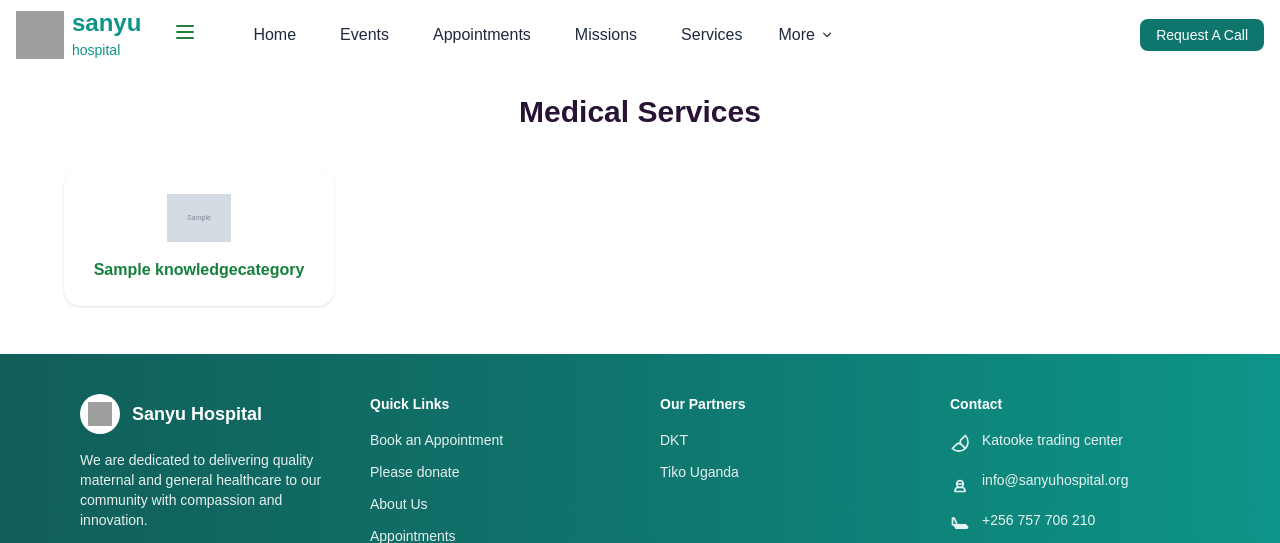
After one commit to LDouglasOT/sanyuv2, a Django app: page /special-knowledge-categories in a window 1280 px wide. The commit adds this page. Shown: the top 543 px of the page. Run offline with Django 5.2, Linux system fonts and the light colour scheme; data comes from the database, SQL or seed files in the repository; tables that the repository leaves empty hold one stand-in row (values such as "Sample post"); grey boxes marked "Sample" are stand-in pictures; some libraries are stand-ins or nearby versions; some web fonts are replaced; grey boxes are pictures that could not be loaded.

Commit message:
fix knowledge base

```diff
--- a/webapp/admin.py
+++ b/webapp/admin.py
@@ -18,13 +18,14 @@
 admin.site.register(Service)
 admin.site.register(Speciality)
 admin.site.register(Slide)
-
+admin.site.register(KnowledgeCategory)
 admin.site.register(Event)
 admin.site.register(Payments)
 admin.site.register(Departments)
 admin.site.register(Partner)
 admin.site.register(knowledgebase)
 @admin.register(Facility)
+
 
 class FacilityAdmin(admin.ModelAdmin):
     list_display = ('title',)
--- a/webapp/models.py
+++ b/webapp/models.py
@@ -340,6 +340,24 @@
         return self.name
 
 
+class KnowledgeCategory(models.Model):
+    title = models.CharField(max_length=255)
+    description = models.TextField(null=True, blank=True)
+    created_at = models.DateTimeField(auto_now_add=True)
+    image = models.ImageField(upload_to='icons/', null=True, blank=True)
+    icon = models.URLField(blank=True, null=True)
+
+    def __str__(self):
+        return self.name
+
+    def save(self, *args, **kwargs):
+        if self.image and not self.icon:
+            self.icon = upload_image_to_firebase(self.image)
+        super().save(*args, **kwargs)
+
+    def __str__(self):
+        return self.title
+
 class knowledgebase(models.Model):
     title = models.CharField(max_length=255)
     content = RichTextField(null=True, blank=True)
@@ -347,6 +365,9 @@
     image_url = models.URLField(blank=True, null=True)
     created_at = models.DateTimeField(auto_now_add=True)
     pageviews = models.PositiveIntegerField(default=0, help_text="Number of times this knowledge base article has been viewed")
+
+    category = models.ForeignKey(KnowledgeCategory, related_name='knowledge_articles', on_delete=models.CASCADE,null=True,blank=True)
+
     def increment_views(self):
         self.pageviews += 1
         self.save()
--- a/webapp/templates/base.html
+++ b/webapp/templates/base.html
@@ -156,7 +156,7 @@
           <a href="{% url 'contact' %}" class="btn btn-outline btn-sm">Contact</a>
            <a href="{% url 'get_donors' %}" class="btn btn-outline btn-sm">Our donors</a>
 
-          <a href="{% url 'knowledge_page' %}" class="btn btn-outline btn-sm">health challenges</a>
+          <a href="{% url 'special-knowledge-categories' %}" class="btn btn-outline btn-sm">health challenges</a>
 
         </div>
       </div>
@@ -183,7 +183,7 @@
     tabindex="0"
     class="dropdown-content card card-sm bg-base-100 z-10 w-64 shadow-md">
     <div class="card-body">
-       <li><a href="{% url 'knowledge_page' %}" class="hover:text-green-800 hover:font-bold {% if request.path == '/knowledge/' %}bg-green-700 text-white{% endif %} active:bg-green-600 px-3 py-2 rounded"> health challenges </a></li>
+       <li><a href="{% url 'special-knowledge-categories' %}" class="hover:text-green-800 hover:font-bold {% if request.path == '/knowledge/' %}bg-green-700 text-white{% endif %} active:bg-green-600 px-3 py-2 rounded"> health challenges </a></li>
     <li><a href="{% url 'about' %}" class="hover:text-green-800 hover:font-bold {% if request.path == '/about/' %}bg-green-700 text-white{% endif %} active:bg-green-600 px-3 py-2 rounded">About</a></li>
      <li><a href="{% url 'partners_page' %}" class="hover:text-green-800 hover:font-bold {% if request.path == '/partners/' %}bg-green-700 text-white{% endif %} active:bg-green-600 px-3 py-2 rounded">Partners</a></li>
      <li><a href="{% url 'contact' %}" class="hover:text-green-800 hover:font-bold {% if request.path == '/contact/' %}bg-green-700 text-white{% endif %} active:bg-green-600 px-3 py-2 rounded">Contact</a></li>
@@ -221,7 +221,7 @@
   <li><a href="{% url 'donate' %}" class="hover:text-green-800 hover:font-bold {% if request.path == '/donate/' %}bg-green-700 text-white{% endif %} active:bg-green-600 px-3 py-2 rounded">Missions</a></li>
  <li><a href="{% url 'services' %}" class="hover:text-green-800 hover:font-bold {% if request.path == '/services/' %}bg-green-700 text-white{% endif %} active:bg-green-600 px-3 py-2 rounded">Services</a></li>
   <li><a href="{% url 'partners_page' %}" class="hover:text-green-800 hover:font-bold {% if request.path == '/partners/' %}bg-green-700 text-white{% endif %} active:bg-green-600 px-3 py-2 rounded">Partners</a></li>
-  <li><a href="{% url 'knowledge_page' %}" class="hover:text-green-800 hover:font-bold {% if request.path == '/knowledge/' %}bg-green-700 text-white{% endif %} active:bg-green-600 px-3 py-2 rounded">Common health challenges in community</a></li>
+  <li><a href="{% url 'special-knowledge-categories' %}" class="hover:text-green-800 hover:font-bold {% if request.path == '/knowledge/' %}bg-green-700 text-white{% endif %} active:bg-green-600 px-3 py-2 rounded">Common health challenges in community</a></li>
   <li><a href="{% url 'about' %}" class="hover:text-green-800 hover:font-bold {% if request.path == '/about/' %}bg-green-700 text-white{% endif %} active:bg-green-600 px-3 py-2 rounded">About</a></li>
     <li><a href="{% url 'contact' %}" class="hover:text-green-800 hover:font-bold {% if request.path == '/contact/' %}bg-green-700 text-white{% endif %} active:bg-green-600 px-3 py-2 rounded">Contact</a></li>
     <li><a href="{% url 'get_donors' %}" class="hover:text-green-800 hover:font-bold {% if request.path == '/our-donors/' %}bg-green-700 text-white{% endif %} active:bg-green-600 px-3 py-2 rounded">Our donors</a></li>
--- /dev/null
+++ b/webapp/templates/special-services.html
@@ -0,0 +1,58 @@
+{% extends 'base.html' %}
+
+{% block content %}
+<br>
+<div class="max-w-6xl mx-auto">
+    <h1 class="text-3xl font-bold text-center mb-10">Medical Services</h1>
+
+    {% if services %}
+    <div class="grid grid-cols-2 sm:grid-cols-3 md:grid-cols-4 gap-6">
+        {% for service in services %}
+        <a href="{% url 'knowledge_page' service.id %}"  class="service-card bg-white rounded-2xl shadow p-6 text-center hover:shadow-lg transition transform hover:scale-105 cursor-pointer">
+            <img src="{{ service.icon }}" alt="{{ service.title }}" class="mx-auto h-12 mb-4">
+           <h4 class="text-green-700 font-medium"><strong>{{ service.title }} </strong> </h4>
+        </a>
+        {% endfor %}
+    </div>
+    {% else %}
+    <div class="text-center text-gray-500">
+        <p>No services are available at the moment. Please check back later.</p>
+    </div>
+    {% endif %}
+</div>
+<br>
+<br>
+
+<style>
+    .service-card {
+        position: relative;
+        overflow: hidden;
+        transition: background-color 0.3s ease, transform 0.3s ease;
+    }
+
+    .service-card:hover {
+        background-color: #6EE7B7; /* Light green color for hover */
+        transform: scale(1.05);  /* Slightly scale the card on hover */
+        box-shadow: 0 4px 20px rgba(0, 0, 0, 0.15); /* Increase the shadow on hover */
+    }
+
+    .service-card::before {
+        content: "";
+        position: absolute;
+        top: 0;
+        left: 0;
+        right: 0;
+        bottom: 0;
+        background-color: #4ADE80; /* Set initial hover color */
+        z-index: -1;
+        transition: transform 0.3s ease-in-out;
+        transform: scaleX(0); /* Initially, no color fill */
+        transform-origin: right;
+    }
+
+    .service-card:hover::before {
+        transform: scaleX(1); /* Fill the entire card on hover */
+        transform-origin: left;
+    }
+</style>
+{% endblock %}
--- a/webapp/urls.py
+++ b/webapp/urls.py
@@ -33,8 +33,9 @@
     path('sanyu/donate/',get_donation_for_sanyu, name='get_donation_for_sanyu'),
     path('our-donors/', ourdonors, name='get_donors'),
     path('partners/', partners_page, name='partners_page'),
-    path('knowledge/', knowledge_base, name='knowledge_page'),
+    path('knowledge/<int:id>/', knowledge_base, name='knowledge_page'),
     path('knowledge-details/<int:id>/', knowledgebase_detail, name='detail'),
     path('service-details/<int:id>/', service_detail, name='service_detail'),
     path('diaspora-link/', diaspora_link_coming_soon, name='diaspora_link'),
+    path('special-knowledge-categories',special_knowledge_categories,name="special-knowledge-categories")
 ]
--- a/webapp/views.py
+++ b/webapp/views.py
@@ -3,7 +3,7 @@
 from django.shortcuts import get_object_or_404, render
 from django.shortcuts import render, redirect
 from django.contrib import messages
-from .models import Departments, Facility, Event, Partner, Payments, knowledgebase
+from .models import Departments, Facility, Event, KnowledgeCategory, Partner, Payments, knowledgebase
 from .payments import *
 
 from django.shortcuts import redirect, render
@@ -17,6 +17,37 @@
 # Create your views here.
 import json
 from django.core.serializers.json import DjangoJSONEncoder
+
+def special_knowledge_categories(request):
+    services = [
+        {"name": "Anesthesia", "icon": "https://img.icons8.com/external-flaticons-lineal-color-flat-icons/64/external-anesthesia-plastic-surgery-flaticons-lineal-color-flat-icons.png"},
+        {"name": "Cardiology", "icon": "https://img.icons8.com/external-flaticons-lineal-color-flat-icons/64/external-anesthesia-plastic-surgery-flaticons-lineal-color-flat-icons.png"},
+        {"name": "Cardiovascular", "icon": "https://img.icons8.com/external-flaticons-lineal-color-flat-icons/64/external-anesthesia-plastic-surgery-flaticons-lineal-color-flat-icons.png"},
+        {"name": "Chiropractic", "icon": "https://img.icons8.com/external-flaticons-lineal-color-flat-icons/64/external-anesthesia-plastic-surgery-flaticons-lineal-color-flat-icons.png"},
+        {"name": "Dentistry", "icon": "https://img.icons8.com/external-flaticons-lineal-color-flat-icons/64/external-anesthesia-plastic-surgery-flaticons-lineal-color-flat-icons.png"},
+        {"name": "Dermatology", "icon": "https://img.icons8.com/external-flaticons-lineal-color-flat-icons/64/external-anesthesia-plastic-surgery-flaticons-lineal-color-flat-icons.png"},
+        {"name": "Diabetology & Endocrinology", "icon": "https://img.icons8.com/external-flaticons-lineal-color-flat-icons/64/external-anesthesia-plastic-surgery-flaticons-lineal-color-flat-icons.png"},
+        {"name": "Ear, Nose & Throat (ENT)", "icon": "https://img.icons8.com/external-flaticons-lineal-color-flat-icons/64/external-anesthesia-plastic-surgery-flaticons-lineal-color-flat-icons.png"},
+        {"name": "Emergency & Critical Care", "icon": "https://img.icons8.com/external-flaticons-lineal-color-flat-icons/64/external-anesthesia-plastic-surgery-flaticons-lineal-color-flat-icons.png"},
+        {"name": "Emergency Ambulance Service", "icon": "https://img.icons8.com/external-flaticons-lineal-color-flat-icons/64/external-anesthesia-plastic-surgery-flaticons-lineal-color-flat-icons.png"},
+        {"name": "Gastroenterology", "icon": "https://img.icons8.com/external-flaticons-lineal-color-flat-icons/64/external-anesthesia-plastic-surgery-flaticons-lineal-color-flat-icons.png"},
+        {"name": "General & Laparoscopic Surgery", "icon": "https://img.icons8.com/external-flaticons-lineal-color-flat-icons/64/external-anesthesia-plastic-surgery-flaticons-lineal-color-flat-icons.png"},
+        {"name": "General Medicine", "icon": "https://img.icons8.com/external-flaticons-lineal-color-flat-icons/64/external-anesthesia-plastic-surgery-flaticons-lineal-color-flat-icons.pngicons/medicine.svg"},
+        {"name": "General Surgeon", "icon": "https://img.icons8.com/external-flaticons-lineal-color-flat-icons/64/external-anesthesia-plastic-surgery-flaticons-lineal-color-flat-icons.png"},
+        {"name": "Geriatrics (Aged Care)", "icon": "https://img.icons8.com/external-flaticons-lineal-color-flat-icons/64/external-anesthesia-plastic-surgery-flaticons-lineal-color-flat-icons.png"},
+        {"name": "Internal Medicine", "icon": "https://img.icons8.com/external-flaticons-lineal-color-flat-icons/64/external-anesthesia-plastic-surgery-flaticons-lineal-color-flat-icons.png"},
+        {"name": "Kinesitherapy Services", "icon": "https://img.icons8.com/external-flaticons-lineal-color-flat-icons/64/external-anesthesia-plastic-surgery-flaticons-lineal-color-flat-icons.png"},
+        {"name": "Medical Officer", "icon": "https://img.icons8.com/external-flaticons-lineal-color-flat-icons/64/external-anesthesia-plastic-surgery-flaticons-lineal-color-flat-icons.png"},
+        {"name": "Nephrology", "icon": "https://img.icons8.com/external-flaticons-lineal-color-flat-icons/64/external-anesthesia-plastic-surgery-flaticons-lineal-color-flat-icons.png"},
+        {"name": "Neurology & Neurosurgery", "icon": "https://img.icons8.com/external-flaticons-lineal-color-flat-icons/64/external-anesthesia-plastic-surgery-flaticons-lineal-color-flat-icons.png"},
+    ]
+    services = KnowledgeCategory.objects.all()
+
+    return render(request, "special-services.html", {"services": services})
+
+
+
+
 
 def events(request):
     # Assuming you have a model for events, fetch them here
@@ -345,10 +376,11 @@
     return render(request, 'partners_page.html', {})
 
 
-def knowledge_base(request):
-    knowledge_base   = knowledgebase.objects.all()
+def knowledge_base(request,id):
+    knowledge_base   = knowledgebase.objects.filter(category=id)
     print(knowledge_base)
     return render(request, 'Knowledge.html', {'knowledge_base': knowledge_base})
+
 
 from  .models import knowledgebase, Comment
 
```
Also changed, not shown: webapp/templates/doctor-details.html (added).
